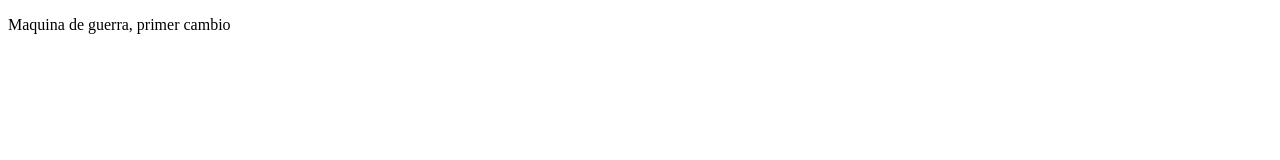
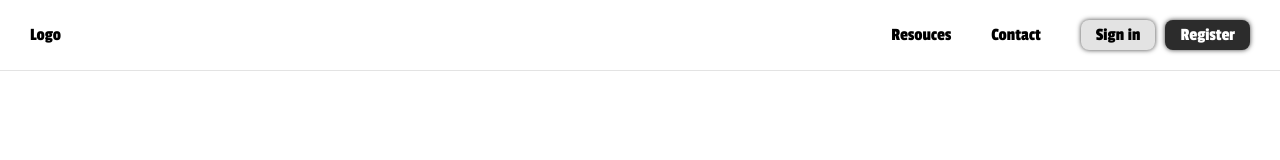
Before and after one commit to Ecabezascuer9/CONTINENTES-, a plain HTML site: page index.html in a window 1280 px wide. Drawn offline with Linux system fonts and the light colour scheme.

Commit message:
Avance regular sobre el Header

```diff
--- a/index.html
+++ b/index.html
@@ -1,13 +1,32 @@
 <!DOCTYPE html>
 <html lang="en">
+
 <head>
     <meta charset="UTF-8">
     <meta name="viewport" content="width=device-width, initial-scale=1.0">
-    <title>Document</title>
+    <link rel="stylesheet" href="styles.css">
+    <title>Landing Page</title>
 </head>
+
 <body>
     <header>
-        <p>Maquina de guerra, primer cambio</p>
+        <article class="container-logo">
+            <p>Logo</p>
+        </article>
+
+        <section class="container-btn-lk-header">
+            <div class="container-links">
+                <ul>
+                    <li>Resouces</li>
+                    <li>Contact</li>
+                </ul>
+            </div>
+            <div class="container-buttons">
+                <button>Sign in</button>
+                <button>Register</button>
+            </div>
+        </section>
     </header>
 </body>
+
 </html>
--- /dev/null
+++ b/styles.css
@@ -0,0 +1,105 @@
+@import url('https://fonts.googleapis.com/css2?family=Montserrat:wght@100;200;300;400;500;600;700;800;900&family=Passion+One:wght@400;700;900&display=swap');
+
+
+* {
+    margin: 0;
+    font-family: "Passion One", sans-serif;
+    font-size: 18px;
+}
+
+header {
+    position: relative;
+    display: flex;
+    align-items: center;
+    justify-content: center;
+    height: 70px;
+    border-bottom: 1px solid #e3e3e3;
+}
+
+.container-logo {
+    display: flex;
+    margin-left: 30px;
+    position: absolute;
+    left: 0;
+    cursor: pointer;
+}
+
+.container-btn-lk-header {
+    position: absolute;
+    right: 0;
+    display: flex;
+    align-items: center;
+    justify-content: center;
+    position: absolute;
+    margin-right: 30px;
+}
+
+.container-links ul {
+    display: flex;
+    flex-direction: row;
+    list-style-type: none;
+    gap: 20px;
+    margin: 0;
+    padding: 0;
+    margin-right: 30px;
+}
+
+.container-links ul li {
+    cursor: pointer;
+    padding: 10px;
+}
+
+.container-links ul li:hover {
+    background-color: #f5f5f5;
+    padding: 10px;
+    border-radius: 5px;
+    transition: all .2s ease-in-out;
+}
+
+.container-buttons {
+    display: flex;
+    gap: 10px;
+}
+
+.container-buttons button:first-child {
+    padding-left: 15px;
+    padding-right: 15px;
+    padding-top: 5px;
+    padding-bottom: 5px;
+    border-radius: 8px;
+    border: none;
+    background-color: #e3e3e3;
+    cursor: pointer;
+    -webkit-box-shadow: 0px 0px 5px 0px rgba(0, 0, 0, 0.75);
+    -moz-box-shadow: 0px 0px 5px 0px rgba(0, 0, 0, 0.75);
+    box-shadow: 0px 0px 5px 0px rgba(0, 0, 0, 0.75);
+}
+
+.container-buttons button:last-child {
+    padding-left: 15px;
+    padding-right: 15px;
+    padding-top: 5px;
+    padding-bottom: 5px;
+    border-radius: 8px;
+    border: none;
+    background-color: #2c2c2c;
+    color: white;
+    cursor: pointer;
+    -webkit-box-shadow: 0px 0px 5px 0px rgba(0, 0, 0, 0.75);
+    -moz-box-shadow: 0px 0px 5px 0px rgba(0, 0, 0, 0.75);
+    box-shadow: 0px 0px 5px 0px rgba(0, 0, 0, 0.75);
+}
+
+.container-buttons button:first-child:hover {
+    background-color: #4c4f56;
+    color: white;
+    transition: all .2s ease-in-out;
+    border: none;
+}
+
+.container-buttons button:last-child:hover {
+    background-color: #f5f5f5;
+    color: black;
+    transition: all .2s ease-in-out;
+    border: none;
+}
```
